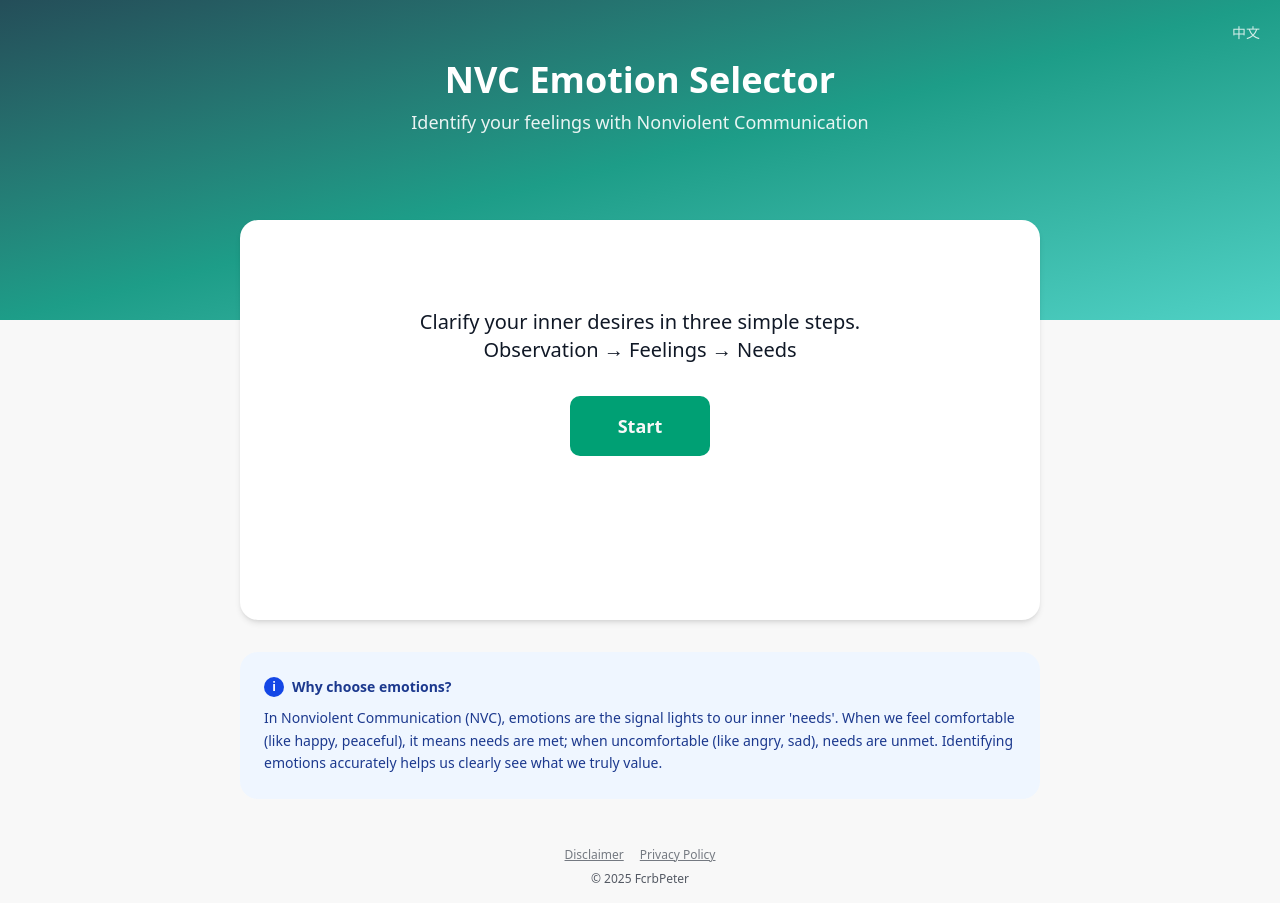
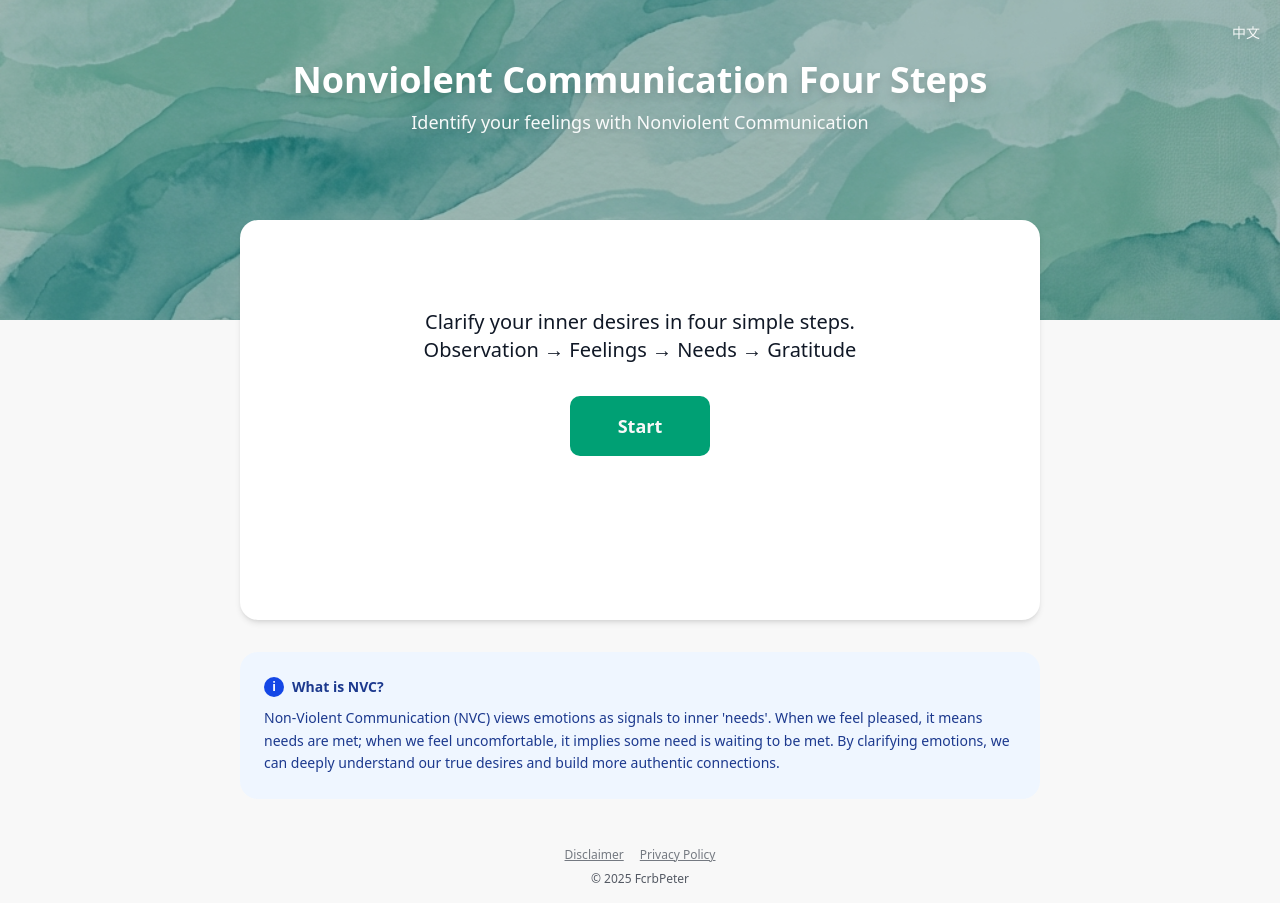
Before and after one commit to FcrbPeter/fcrb-nvc, a React (Vite) app: page /en-US in a window 1280 px wide. Built offline with nearby package versions, Linux system fonts and the light colour scheme; no server answers.

Commit message:
feat: Add emotion selection UI, internationalization support, and initial application layout.

```diff
--- a/src/components/EmotionSelector.tsx
+++ b/src/components/EmotionSelector.tsx
@@ -63,7 +63,7 @@ function EmotionSelector({ onNext, initialSelection }: EmotionSelectorProps) {
             <div className="flex flex-col gap-6">
                 {currentCategories.map((cat) => (
                     <div key={cat.category} className="animate-in slide-in-from-bottom-2 fade-in duration-500">
-                        <h3 className="text-base text-slate-400 mb-2 pl-1 font-medium">
+                        <h3 className={`text-base mb-2 pl-1 font-medium ${needState === 'unsatisfied' ? 'text-slate-400' : 'text-rose-400'}`}>
                             {t(`emotions.${cat.category}`)}
                         </h3>
                         <div className="grid grid-cols-[repeat(auto-fill,minmax(110px,1fr))] gap-3">
--- a/src/i18n/locales/en-US.json
+++ b/src/i18n/locales/en-US.json
@@ -1,8 +1,8 @@
 {
     "welcome": {
-        "title": "NVC Emotion Selector",
+        "title": "Nonviolent Communication Four Steps",
         "subtitle": "Identify your feelings with Nonviolent Communication",
-        "steps_intro": "Clarify your inner desires in three simple steps.\nObservation → Feelings → Needs",
+        "steps_intro": "Clarify your inner desires in four simple steps.\nObservation → Feelings → Needs → Gratitude",
         "start": "Start"
     },
     "topic": {
@@ -155,9 +155,11 @@
         "save_image": "Save as Image",
         "print": "Print"
     },
-    "footer": {
-        "title": "Why choose emotions?",
-        "content": "In Nonviolent Communication (NVC), emotions are the signal lights to our inner 'needs'. When we feel comfortable (like happy, peaceful), it means needs are met; when uncomfortable (like angry, sad), needs are unmet. Identifying emotions accurately helps us clearly see what we truly value."
+    "tips": {
+        "what_is_nvc": {
+            "title": "What is NVC?",
+            "content": "Non-Violent Communication (NVC) views emotions as signals to inner 'needs'. When we feel pleased, it means needs are met; when we feel uncomfortable, it implies some need is waiting to be met. By clarifying emotions, we can deeply understand our true desires and build more authentic connections."
+        }
     },
     "legal": {
         "disclaimer": "Disclaimer",
--- a/src/i18n/locales/zh-TW.json
+++ b/src/i18n/locales/zh-TW.json
@@ -1,8 +1,8 @@
 {
     "welcome": {
-        "title": "非暴力溝通情緒選擇器",
+        "title": "非暴力溝通四步驟",
         "subtitle": "透過非暴力溝通釐清你的感受",
-        "steps_intro": "透過簡單的三步驟，釐清內在真實的渴望。\n觀察 → 感受 → 需求",
+        "steps_intro": "透過簡單的四步驟，釐清內在真實的渴望。\n觀察 → 感受 → 需求 → 感謝",
         "start": "開始"
     },
     "topic": {
@@ -155,9 +155,11 @@
         "save_image": "存為圖片",
         "print": "列印"
     },
-    "footer": {
-        "title": "為什麼要選擇情緒？",
-        "content": "在非暴力溝通（NVC）中，情緒是通往我們內在「需求」的信號燈。當我們感到舒適（如快樂、平靜），代表某種需求得到了滿足；當我們感到不適（如憤怒、悲傷），則代表某種需求尚未得到滿足。準確地指認情緒，能幫助我們更清晰地看見自己真正重視的是什麼。"
+    "tips": {
+        "what_is_nvc": {
+            "title": "什麼是非暴力溝通？",
+            "content": "非暴力溝通（NVC）視情緒為通往內在「需求」的信號。當我們感到愉悅時，代表需求得到了滿足；當感到不適時，則意味著某種需求正等待被滿足。透過釐清情緒，我們能深入了解自己真實的渴望，並以此建立更真誠的連結。"
+        }
     },
     "legal": {
         "disclaimer": "免責聲明",
--- a/src/layouts/AppLayout.tsx
+++ b/src/layouts/AppLayout.tsx
@@ -1,5 +1,6 @@
 import { Outlet, useNavigate } from "react-router-dom";
 import { useTranslation } from "react-i18next";
+import headerBg from '../assets/header-bg.png';
 
 function AppLayout() {
     const { t, i18n } = useTranslation();
@@ -13,14 +14,23 @@ function AppLayout() {
     return (
         <div className="flex flex-col min-h-screen bg-background">
             {/* Header with Gradient */}
-            <header className="h-80 w-full flex flex-col items-center pt-[60px] text-white text-center bg-gradient-to-br from-[#244e59] via-[#1d9d88] to-[#4fd1c5] relative print:hidden">
-                <div className="absolute top-5 right-5">
-                    <button onClick={toggleLanguage} className="text-white/80 text-sm hover:text-white transition-colors">
+            <header className="h-80 w-full flex flex-col items-center pt-[60px] text-white text-center relative print:hidden overflow-hidden">
+                {/* Background Image */}
+                <div className="absolute inset-0 z-0">
+                    <img src={headerBg} alt="" className="w-full h-full object-cover" />
+                    <div className="absolute inset-0 bg-teal-900/40" />
+                </div>
+
+                <div className="absolute top-5 right-5 z-20">
+                    <button onClick={toggleLanguage} className="text-white/90 text-sm hover:text-white transition-colors drop-shadow-md">
                         {i18n.language === 'en-US' ? '中文' : 'English'}
                     </button>
                 </div>
-                <h1 className="text-4xl mb-2 font-bold">{t('welcome.title')}</h1>
-                <p className="opacity-90 text-lg">{t('welcome.subtitle')}</p>
+
+                <div className="relative z-10 flex flex-col items-center">
+                    <h1 className="text-4xl mb-2 font-bold drop-shadow-lg">{t('welcome.title')}</h1>
+                    <p className="opacity-95 text-lg drop-shadow-md">{t('welcome.subtitle')}</p>
+                </div>
             </header>
 
             <main className="bg-card text-card-foreground rounded-2xl shadow-md p-12 max-w-[800px] w-[90%] mx-auto -mt-[100px] mb-8 relative z-10 min-h-[400px] print:mt-0 print:shadow-none print:p-0 print:w-full print:max-w-none">
@@ -30,10 +40,10 @@ function AppLayout() {
             <div className="max-w-[800px] w-[90%] mx-auto p-6 bg-blue-50 text-blue-900 rounded-2xl text-sm mb-8 leading-relaxed print:hidden">
                 <h4 className="flex items-center mb-2 font-semibold">
                     <span className="flex items-center justify-center w-5 h-5 rounded-full bg-blue-700 text-white mr-2 text-xs">i</span>
-                    {t('footer.title')}
+                    {t('tips.what_is_nvc.title')}
                 </h4>
                 <p>
-                    {t('footer.content')}
+                    {t('tips.what_is_nvc.content')}
                 </p>
             </div>
 
```
Also changed, not shown: src/assets/header-bg.png (added).
